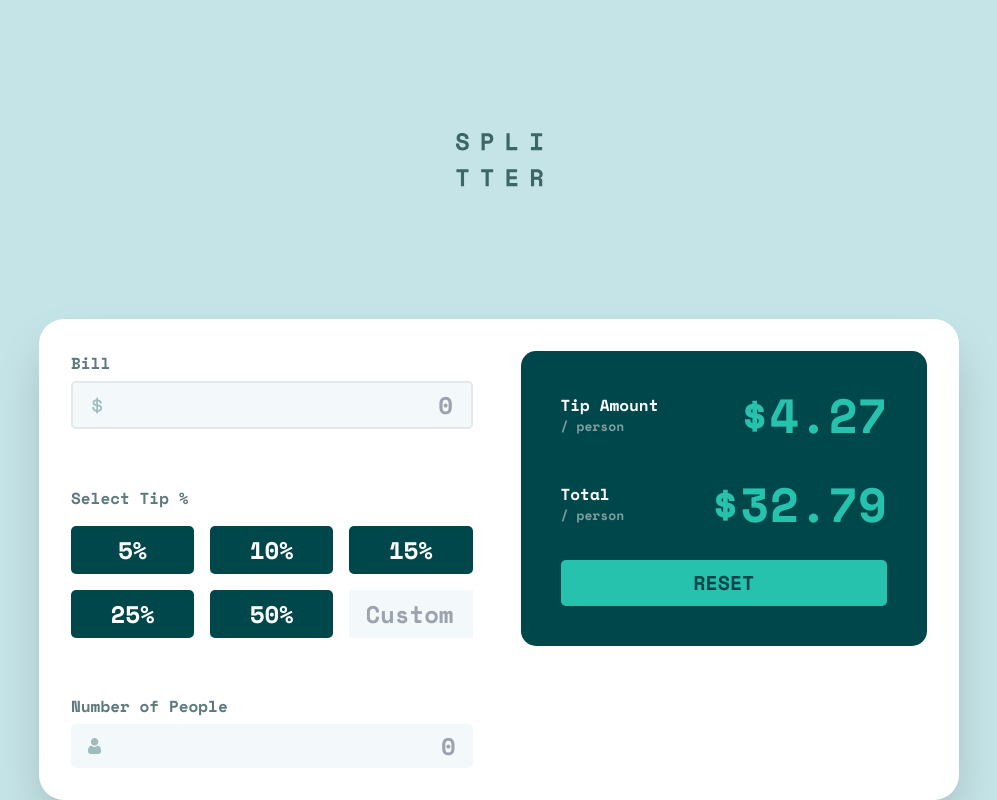
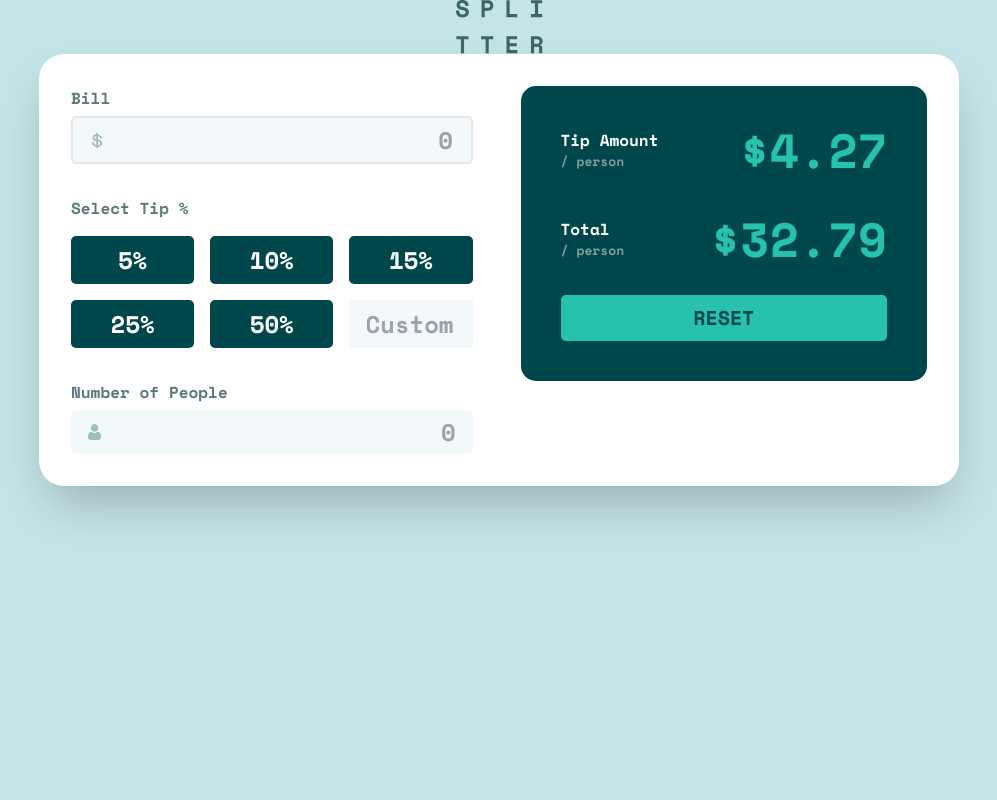
Before and after one commit to Mikoyzskie/fm-tip-calculator, a Next.js app: page / in a window 1280 px wide. Shown: the whole page, without its empty margins (141-1138 px from the left). Built offline with nearby package versions, Linux system fonts and the light colour scheme.

Commit message:
auto height

```diff
--- a/src/app/page.tsx
+++ b/src/app/page.tsx
@@ -7,8 +7,8 @@ const percents = ["5%", "10%", "15%", "25%", "50%"]
 
 export default function Home() {
   return (
-    <main className="min-h-screen flex flex-col px-0 sm:px-5">
-      <div className="grow flex items-center">
+    <main className="min-h-screen h-full px-0 sm:px-5">
+      <div className="flex items-center h-full">
         <Image
           src={"/logo.svg"}
           alt="logo"
@@ -17,9 +17,9 @@ export default function Home() {
           className="mx-auto"
         />
       </div>
-      <div className="bg-white rounded-t-[25px] md:rounded-b-[25px] shadow-2xl grow p-8 max-w-[920px] md:max-h-[481px] md:h-full w-full mx-auto flex">
+      <div className="bg-white rounded-t-[25px] md:rounded-b-[25px] shadow-2xl grow p-8 max-w-[920px] md:max-h-[481px] w-full mx-auto flex">
 
-        <div className="flex flex-col md:flex-row gap-8 md:gap-12">
+        <div className="flex flex-col md:flex-row gap-8 md:gap-12 h-fit">
           <div className="flex flex-col gap-8 justify-between basis-1/2">
             <div>
               <p className="text-[#5E7A7D] mb-[6px]">Bill</p>
```
